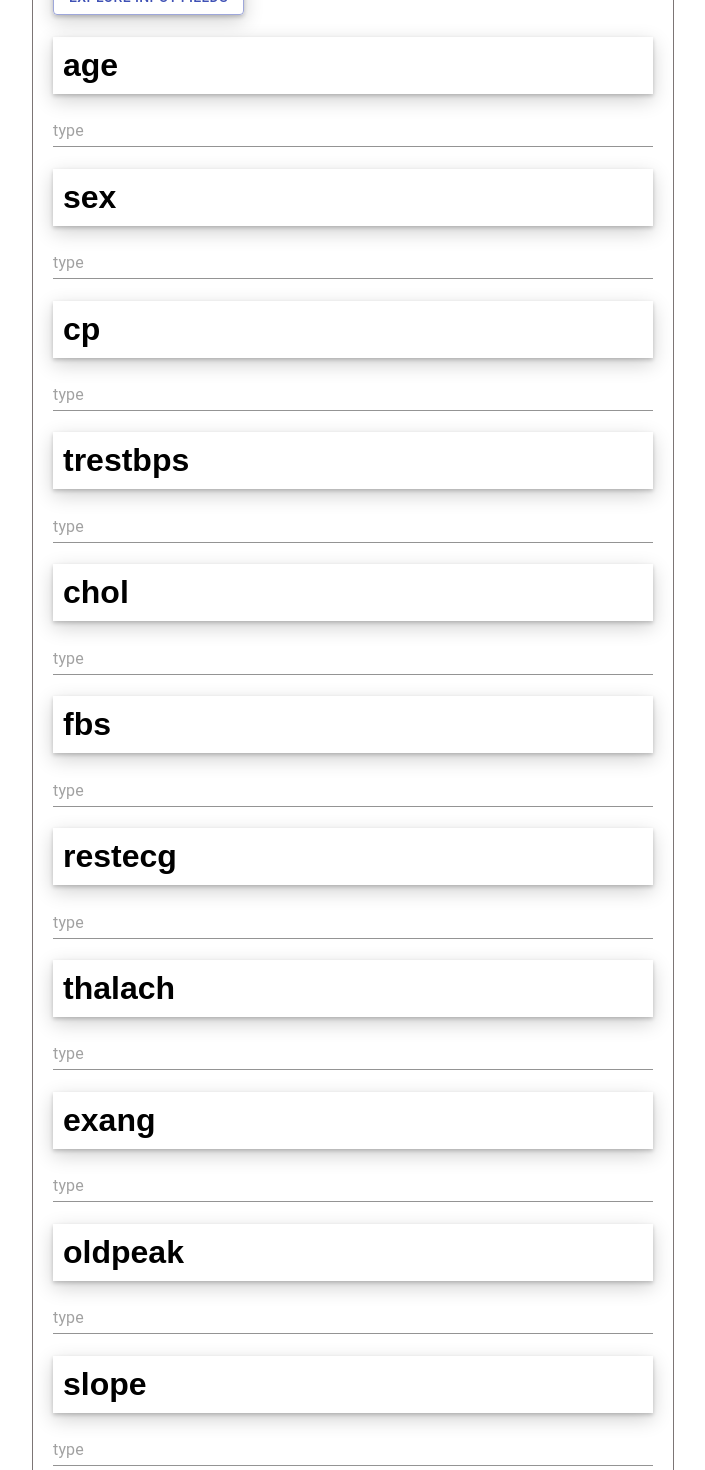
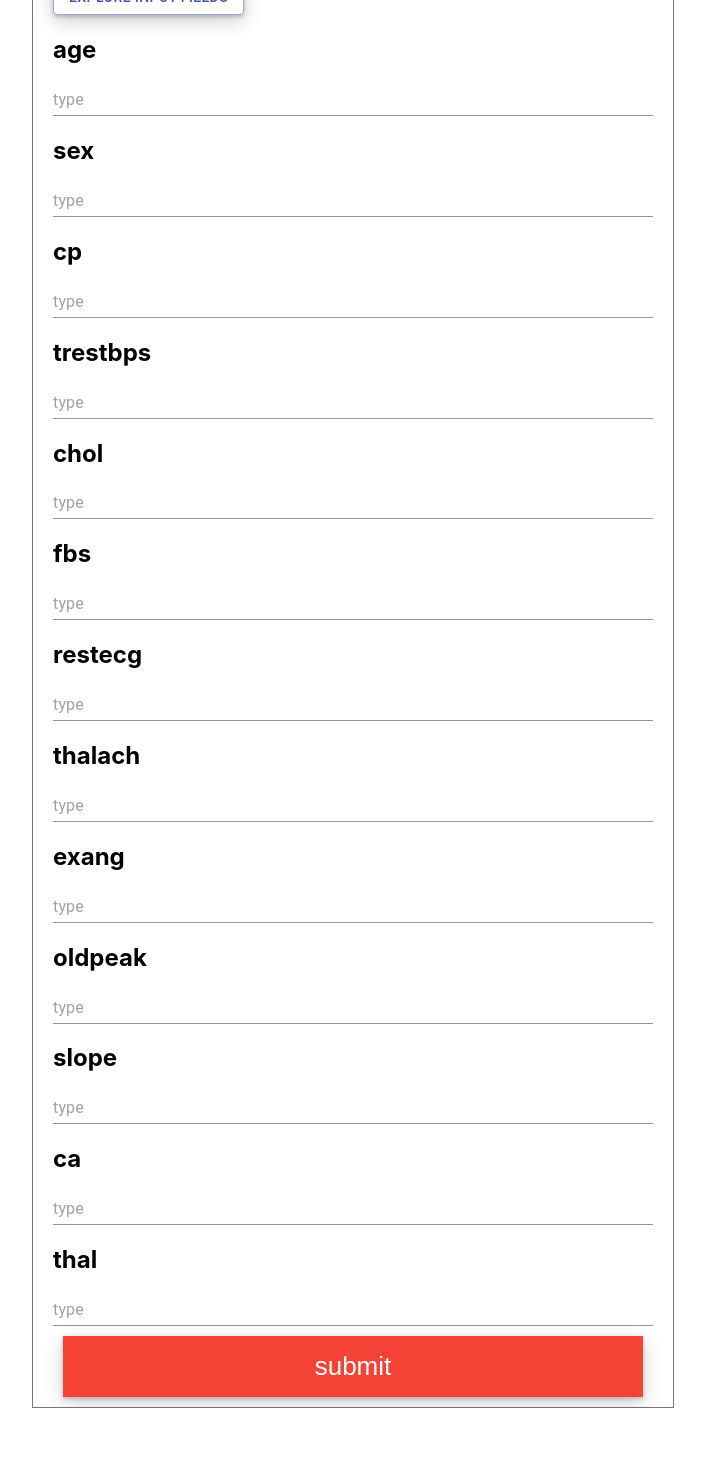
Before and after one commit to Safiur-web/heart_discease_prediction_app, a React (Create React App) app: page / in a window 1280 px wide. Shown: the part 400-1870 px from the top of the page, without its empty margins (287-992 px from the left). After the commit the page ends 1808 px from the top, so only its background shows below. Built offline with nearby package versions, Linux system fonts and the light colour scheme.

Commit message:
Update App.js

```diff
--- a/src/App.js
+++ b/src/App.js
@@ -3,6 +3,8 @@
 import axios from "axios"
 import Input from '@material-ui/core/Input'
 import Popup from "./Popup"
+import Loading from "./Loading"
+
 
 
 
@@ -29,7 +31,10 @@
        test : "" ,
        selectedFile: null ,
        status : "Input" ,
-       pred : []
+       pred : [] ,
+
+
+
 
      }
    }
@@ -76,6 +81,8 @@
     .catch((err) =>{
       console.log(err)
     })
+
+    this.setState({status : "loading" })
 
   }
 
@@ -134,18 +141,22 @@
     console.log(err)
   })
 
+  this.setState({status : "loading"})
+
 
   };
 
 
   render(){
+    console.log(this.state.status)
+
 
     if(this.state.status === "Input"){
       return (
         <div className="App">
 
             <div className = "tittle">
-              <h1>HEART DISEASE PREDICTOR </h1>
+              <h1 >HEART DISEASE PREDICTOR </h1>
             </div>
             <p>you can upload a csv file here to get the prediction</p>
             <input  type="file" id="fileSelect" accept=".csv" onChange={this.onFileChange}/>
@@ -156,35 +167,41 @@
             <p>if empty fields are submitted we replace the empty field with the mean value , try to fill as many fields as you can </p>
 
             <Popup/>
-            <h1>age</h1>
+            <h2>age</h2>
             <Input       onKeyPress= {this.validate} placeholder = "type" onChange = {(e) => {this.setState({age : e.target.value })}} />
-            <h1>sex</h1>
+            <h2>sex</h2>
             <Input       onKeyPress= {this.validate} placeholder = "type" onChange = {(e) => {this.setState({sex : e.target.value })}}  />
-            <h1>cp</h1>
+            <h2>cp</h2>
             <Input       onKeyPress= {this.validate} placeholder = "type" onChange = {(e) => {this.setState({ cp: e.target.value})}}/>
-            <h1>trestbps</h1>
+            <h2>trestbps</h2>
             <Input       onKeyPress= {this.validate} placeholder = "type" onChange = {(e) => {this.setState({trestbps : e.target.value})} }/>
-            <h1>chol</h1>
+            <h2>chol</h2>
             <Input       onKeyPress= {this.validate} placeholder = "type"onChange = {(e) => {this.setState({chol : e.target.value})}} />
-            <h1>fbs</h1>
+            <h2>fbs</h2>
             <Input       onKeyPress= {this.validate} placeholder = "type" onChange = {(e) => {this.setState({fbs : e.target.value})}} />
-            <h1>restecg</h1>
+            <h2>restecg</h2>
             <Input       onKeyPress= {this.validate} placeholder = "type"onChange = {(e) => {this.setState({ restecg: e.target.value})}}/>
-            <h1>thalach</h1>
+            <h2>thalach</h2>
             <Input       onKeyPress= {this.validate} placeholder = "type"onChange = {(e) => {this.setState({ thalach: e.target.value})}} />
-            <h1>exang</h1>
+            <h2>exang</h2>
             <Input       onKeyPress= {this.validate} placeholder = "type" onChange = {(e) => {this.setState({exang : e.target.value})}} />
-            <h1>oldpeak</h1>
+            <h2>oldpeak</h2>
             <Input       onKeyPress= {this.validate} placeholder = "type" onChange = {(e) => {this.setState({oldpeak : e.target.value})}} />
-            <h1>slope</h1>
+            <h2>slope</h2>
             <Input       onKeyPress= {this.validate} placeholder = "type"  onChange = {(e) => {this.setState({slope : e.target.value})}} />
-            <h1>ca</h1>
+            <h2>ca</h2>
             <Input       onKeyPress= {this.validate} placeholder = "type"  onChange = {(e) => {this.setState({ca : e.target.value})}} />
-            <h1>thal</h1>
+            <h2>thal</h2>
             <Input       onKeyPress= {this.validate} placeholder = "type"   onChange = {(e) => {this.setState({ thal: e.target.value})}} />
             <button   onClick = {this.onSubmit}>submit</button>
           </div>
       );
+
+    }
+    else if(this.state.status === "loading"){
+      return(
+        <Loading/>
+      )
 
     }
 
@@ -193,7 +210,7 @@
         <div  className="App">
           <p>heart disease = 1 </p>
           <p>not heart disease = 0 </p>
-          <h1>{this.state.pred}</h1>
+          <h2>{this.state.pred}</h2>
           <button onClick = {() => {this.setState({status : "Input"})}} >back </button>
 
         </div>
```
